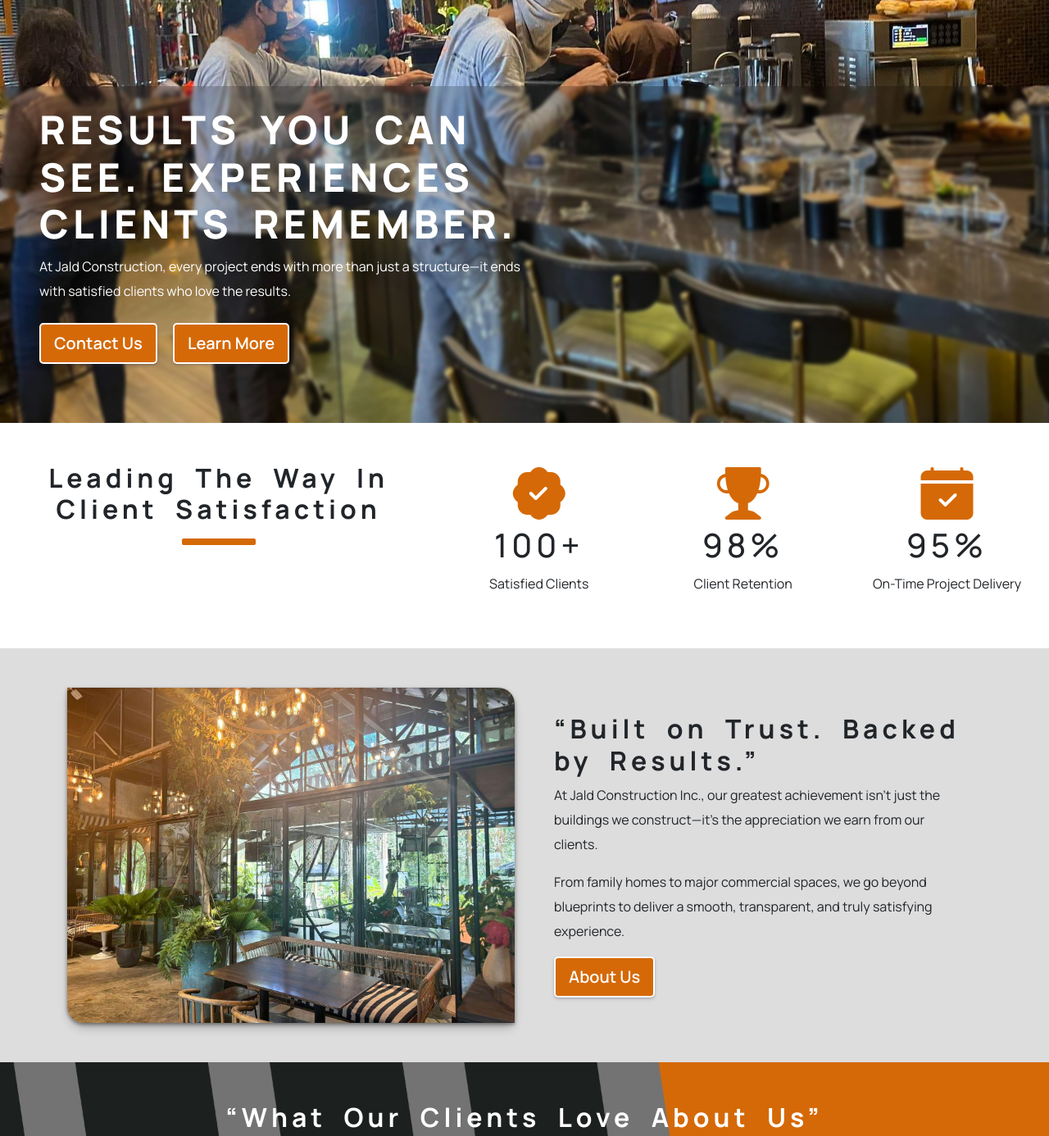
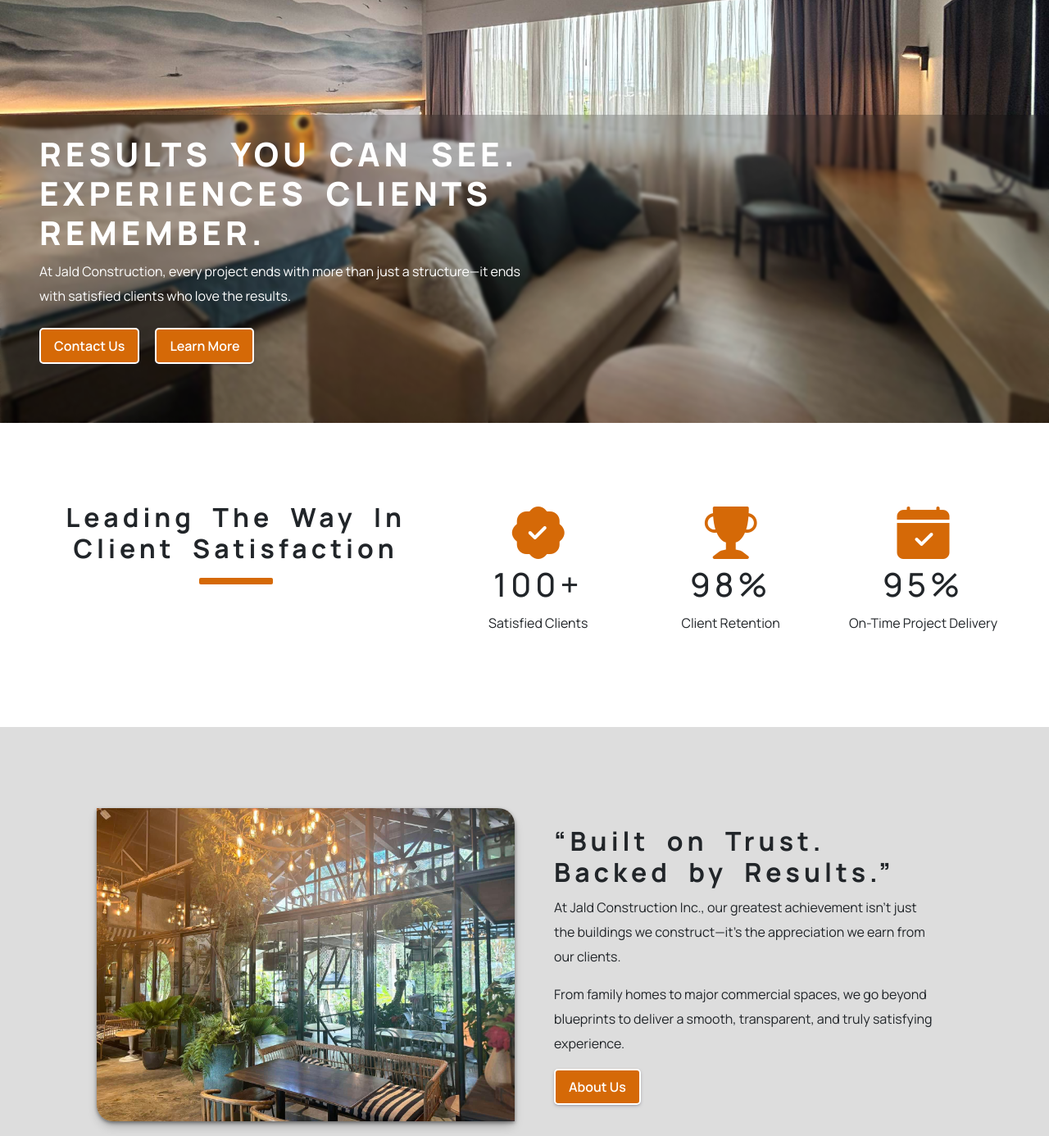
Before and after one commit to jaspherbagor/Jald_Construction_Website, a plain HTML site: page index.html in a window 1280 px wide. Shown: the part 380-1766 px from the top of the page at 82% size. Drawn offline with nearby package versions, Linux system fonts and the light colour scheme; a web font is replaced by a local one.

Commit message:
added images and enhances the spacing of the sections in the home page

```diff
--- a/Assets/CSS/home.css
+++ b/Assets/CSS/home.css
@@ -74,7 +74,7 @@ p {
 /* Hero Section */
 .hero {
     min-height: 100vh;
-    background-image: url('../Images/hero-bg.jpg');
+    background-image: url('../Images/hero-6.jpg');
     background-repeat: no-repeat;
     background-size: cover;
     background-position: center;
--- a/index.html
+++ b/index.html
@@ -73,19 +73,19 @@
   <!-- Hero Section Start -->
   <section class="hero container-fluid d-flex align-items-end p-0">
     <div class="hero-text-container ps-md-5 p-4">
-      <h2 class="display-5 text-uppercase col-md-6"><span class="fw-bolder hero-headline">Results You Can See.
+      <h2 class="display-6 text-uppercase col-md-6"><span class="fw-bolder hero-headline">Results You Can See.
           Experiences Clients Remember.</span></h2>
       <p class="col-md-6 fs-6">At Jald Construction, every project ends with more than just a structure—it ends with
         satisfied clients who love the results.</p>
       <div class="buttons mt-4 mb-5">
-        <a href="#" class="btn btn-primary contact-us-btn py-2 px-3 me-3 fs-5 mb-md-0 mb-2">Contact Us</a>
-        <a href="#" class="btn btn-danger py-2 px-3 learn-more-btn fs-5">Learn More</a>
+        <a href="#" class="btn btn-primary contact-us-btn py-2 px-3 me-3 fs-6 mb-md-0 mb-2">Contact Us</a>
+        <a href="#" class="btn btn-danger py-2 px-3 learn-more-btn fs-6">Learn More</a>
       </div>
     </div>
   </section>
   <!-- Hero Section End  -->
 
-  <div class="about-head container-fluid text-center my-5">
+  <div class="about-head container-fluid text-center my-5 p-md-5">
     <div class="row">
       <div class="col-md-5">
         <h2 class="fw-bolder mb-3">Leading The Way In Client Satisfaction</h2>
@@ -117,8 +117,8 @@
   </div>
 
   <!-- About Section Start -->
-  <div class="about container-fluid px-md-4 py-md-5 py-4">
-    <div class="container">
+  <div class="about container-fluid px-md-5 py-md-5 py-4">
+    <div class="container p-md-5">
       <div class="row">
         <div class="col-md-6 about-image-container d-flex justify-content-center align-items-center">
           <img src="Assets/Images/about-img.jpg" alt="" class="img-fluid about-image">
@@ -128,7 +128,7 @@
             <h2 class="fw-bold">“Built on Trust. Backed by Results.”</h2>
             <p class="fs-6">At Jald Construction Inc., our greatest achievement isn't just the buildings we construct—it's the appreciation we earn from our clients.</p>
             <p class="fs-6">From family homes to major commercial spaces, we go beyond blueprints to deliver a smooth, transparent, and truly satisfying experience.</p>
-            <a href="#" class="btn btn-primary about-us-btn py-2 px-3 me-3 fs-5">About Us</a>
+            <a href="#" class="btn btn-primary about-us-btn py-2 px-3 me-3 fs-6">About Us</a>
           </div>
         </div>
       </div>
@@ -140,7 +140,7 @@
   <section class="testimonial container-fluid px-4 py-5">
       <h2 class="fw-bold mb-5 text-center text-white">“What Our Clients Love About Us”</h2>
 
-      <div id="carouselExampleAutoplaying" class="carousel slide carousel-fade mb-4 mt-3 px-2" data-bs-ride="carousel">
+      <div id="carouselExampleAutoplaying" class="carousel slide carousel-fade mb-4 mt-3 p-md-5" data-bs-ride="carousel">
         <div class="carousel-inner px-0">
 
           <div class="carousel-item active">
@@ -187,7 +187,7 @@
 
   <!-- Before and After Section Start -->
   <section class="before-after container-fluid px-4 py-5">
-    <div class="container text-center">
+    <div class="container text-center p-md-5">
       <h2 class="fw-bold mb-5">“Before & After”</h2>
       <h4 class="my-4 fst-italic">See the Transformation...</h4>
       <div class="row">
@@ -246,7 +246,7 @@
 
   <!-- Latest Project Section  Start-->
   <section class="latest-project container-fluid d-flex align-items-center justify-content-center px-4 py-5">
-    <div class="container text-center">
+    <div class="container text-center p-md-5">
       <h2 class="fw-bold mb-5">Latest Projects</h2>
       <div class="row">
         <div class="col-md-4 mb-4">
@@ -274,7 +274,7 @@
           </div>
         </div>
       </div>
-      <a href="#" class="btn btn-primary view-projects-btn py-2 px-3 fs-5 my-4">View All Projects</a>
+      <a href="#" class="btn btn-primary view-projects-btn py-2 px-3 fs-6 my-4">View All Projects</a>
     </div>
   </section>
   <!-- Latest  Project Section End-->
@@ -288,7 +288,7 @@
           <p class="fs-6">At Jald Construction, we offer a wide range of construction services, including house
             construction and management, renovations, special projects, and more. Our team of experts is dedicated to
             delivering high-quality results that exceed client expectations.</p>
-          <a href="#" class="btn btn-primary what-we-do-btn py-2 px-3 me-3 fs-5">Learn More</a>
+          <a href="#" class="btn btn-primary what-we-do-btn py-2 px-3 me-3 fs-6">Learn More</a>
         </div>
         <div class="col-md-6 what-we-do-image-container d-flex justify-content-center align-items-center">
           <img src="Assets/Images/what-we-do.jpg" alt="" class="img-fluid what-we-do-image">
```
Also changed, not shown: Assets/Images/hero-6.jpg (added).
